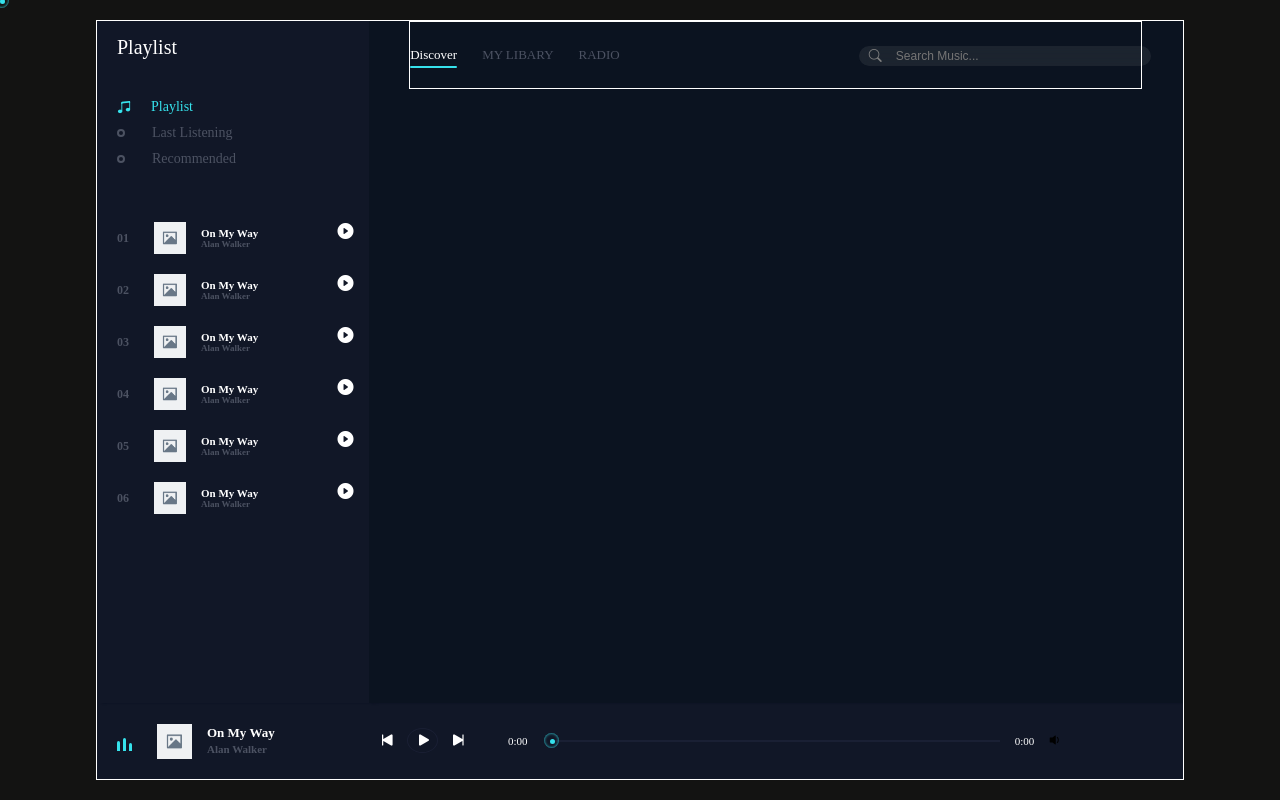
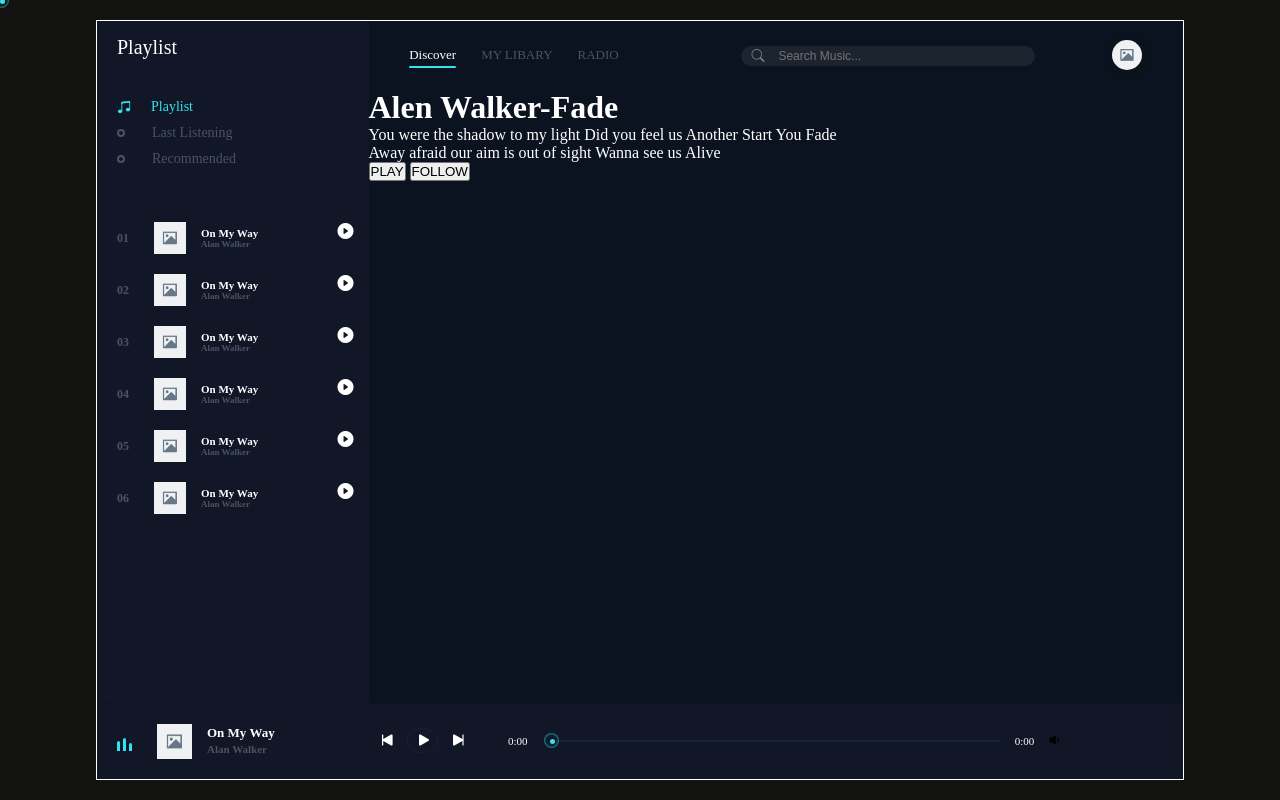
Before and after one commit to JustinFlo/Music-Player-main, a plain HTML site: page index.html in a window 1280 px wide. Drawn offline with nearby package versions, Linux system fonts and the light colour scheme.

Commit message:
Adding in Smal Description

```diff
--- a/index.html
+++ b/index.html
@@ -92,8 +92,21 @@
                 <i class="bi bi-search"></i>
                 <input type="text" placeholder="Search Music...">
             </div>
+            <div class="user">
+                <img src="Placeholder.png" alt="User" title="KDS CODER">
+            </div>
         </nav>
-
+<div class="content">
+    <h1>Alen Walker-Fade</h1>
+    <p>You were the shadow to my light Did you feel us Another Start You Fade
+        <br>
+Away afraid our aim is out of sight Wanna see us Alive
+    </p>
+    <div class="buttons">
+        <button>PLAY</button>
+        <button>FOLLOW</button>
+    </div>
+</div>
     </div>
 
 
--- a/style.css
+++ b/style.css
@@ -386,7 +386,7 @@
     width: 90%;
     height: 10%;
     margin: auto;
-    border: 1px solid #fff;
+   /* border: 1px solid #fff;*/
     display: flex;
     align-items: center;
     justify-content: space-between;
@@ -456,3 +456,19 @@
     color: #fff;
     font-size: 12px;
   }
+
+  header .song_slide nav .user{
+    position: relative;
+    width: 30px;
+    height: 30px;
+    border-radius: 50%;
+    cursor: pointer;
+  }
+
+  header .song_slide nav .user img{
+    position: absolute;
+    width: 30px;
+    height: 30px;
+    border-radius: 50%;
+    box-shadow: 2px 2px 8px #131312;
+  }
```
